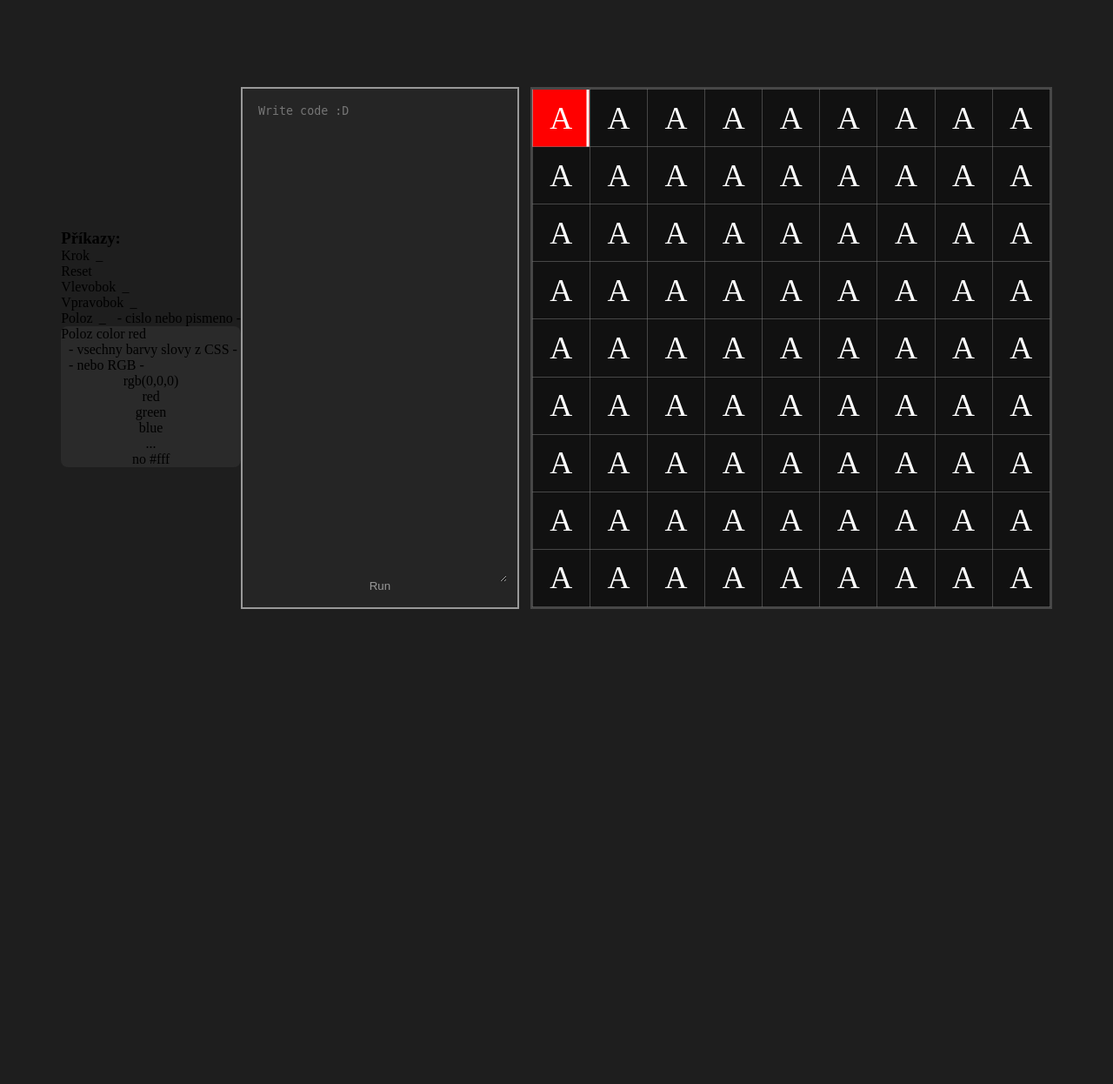
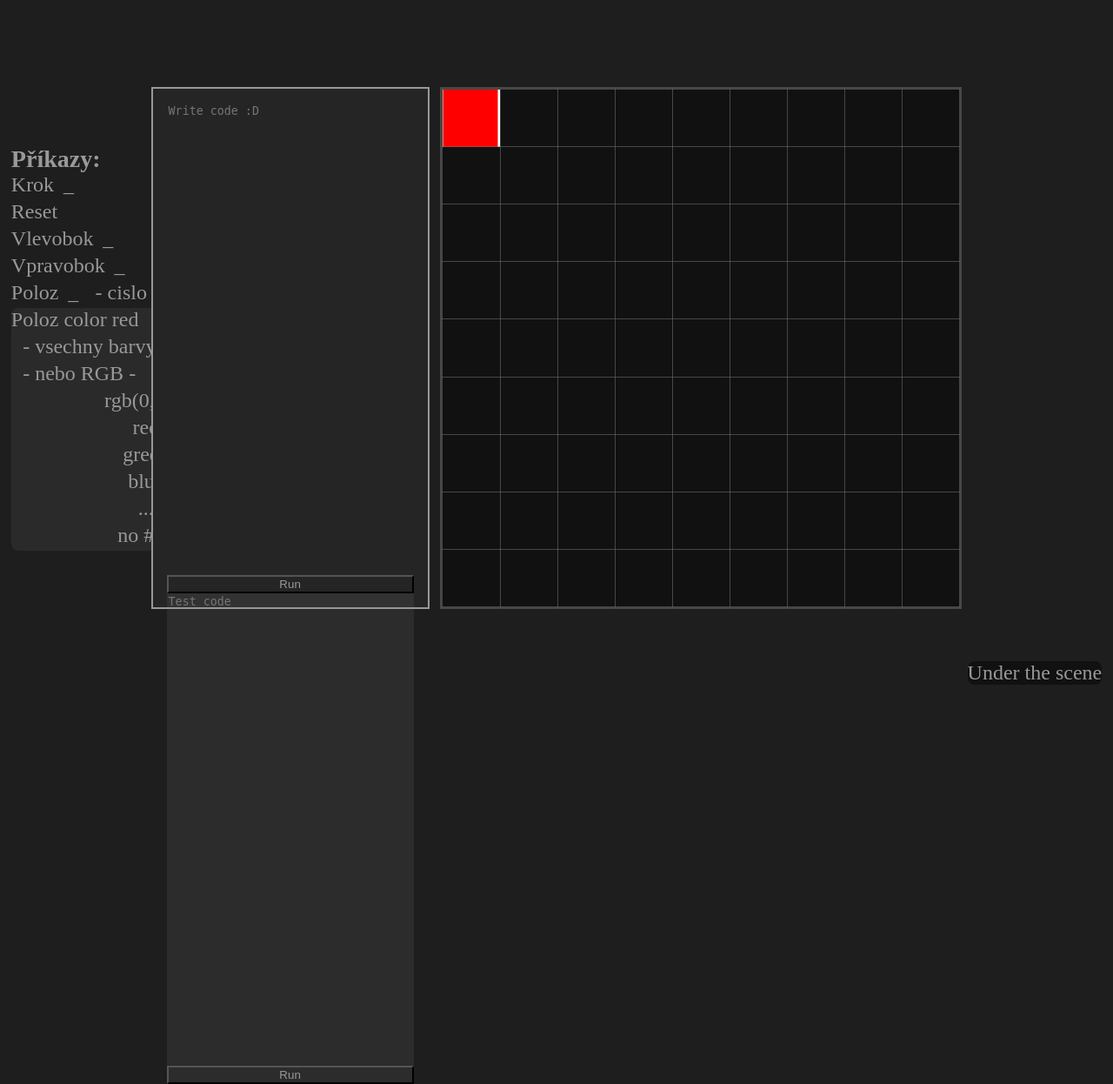
Before and after one commit to Maxrobloxian/Skola, a PHP site: the page made by PRG/Karel/index.php in a window 1280 px wide. Shown: the whole page at 87% size. Before the commit the page ends 700 px from the top, so only its background shows below. Run offline with PHP 8.4, Linux system fonts and the light colour scheme.

Commit message:
Add files via upload

```diff
--- a/PRG/Karel/index.php
+++ b/PRG/Karel/index.php
@@ -37,10 +37,12 @@ include_once 'logic.php';
             <textarea name="text" placeholder="Write code :D"></textarea>
             <button type="submit" name="submit">Run</button>
         </form>
-        <!-- <form action="test.php" method="POST" class="test">
-            <textarea name="text" placeholder="Write code :D"></textarea>
-            <button type="submit" name="submit">Run</button>
-        </form> -->
+        <?php if (isset($_GET["tests"])) echo "
+        <form action='test.php?x=0&y=0' method='POST' class='test'>
+            <textarea name='text' placeholder='Test code'></textarea>
+            <button type='submit' name='submit'>Run</button>
+        </form>";
+        ?>
     </div>
     <div class="field">
         <?php
@@ -48,6 +50,7 @@ include_once 'logic.php';
         MakeGrid();
         ?>
     </div>
+    <a href="index.php?tests=true" class="underScene"> Under the scene</a>
 </body>
 
 </html>
--- a/PRG/Karel/logic.php
+++ b/PRG/Karel/logic.php
@@ -3,7 +3,7 @@
 isset($_GET["x"]) && isset($_GET["y"]) && ctype_digit($_GET["x"]) && ctype_digit($_GET["y"]) ? $player = ["x" => $_GET["x"], "y" => $_GET["y"]] : $player = ["x" => 0, "y" => 0];
 isset($_GET["rotation"]) && ctype_digit($_GET["rotation"]) ? $rotation = (int)$_GET["rotation"] : $rotation = 90;
 isset($_POST["text"]) ? $text = $_POST["text"] : $text = "";
-$gridData = [];
+isset($_GET["grid"]) ? $gridData = json_decode($_GET["grid"]) : $gridData = [];
 
 if (isset($_POST["submit"])) {
     global $player, $text;
@@ -12,60 +12,87 @@ if (isset($_POST["submit"])) {
 }
 
 function MakeGrid() {
+    global $gridData;
+    $gridData == [] ? MakeGridNoData() : MakeGridLoop();
+}
+
+function MakeGridLoop() {
+    global $player, $gridData;
+    $checkLetter = false;
+    $checkColor = false;
+    for ($i = 0; $i < count($gridData); $i++) {
+        $grid[] = explode(";", $gridData[$i]);
+    }
+    echo "<table>";
+    for ($y = 0; $y < 9; $y++) {
+        echo "<tr>";
+        $player["y"] == $y ? $checkPlayer = true : $checkPlayer = false;
+        foreach ($grid as $row) { if ($row[1] == $y) { $checkY = true; break; } $checkY = false; }
+        for ($x = 0; $x < 9; $x++) {
+            if ($checkY) { foreach ($grid as $row) {
+                if ($row[0] == $x && $row[1] == $y) {
+                    if ($row[2][0] == "@" && $row[2][1] == "`") { $checkColor = true; break; }
+                    $checkColor = false;
+                    $checkLetter = true;
+                    break;
+                }
+                $checkLetter = false;} }
+            echo GenerateGridBlock($x, $checkPlayer, $checkColor, $checkLetter, $row[2]);
+            $checkColor = false;
+        } echo "</tr>";
+    } echo "</table>";
+}
+
+function GenerateGridBlock($x, bool $checkPlayer = false, bool $checkColor = false, bool $checkLetter = false, string $letter = ""): string {
+    global $player;
+    $checkPlayer && $x == $player["x"] ? $checkPlayer = true : $checkPlayer = false;
+    return "<td"
+    .($checkPlayer ? " class='player".GetPlayerRotationClass()."'" : "")
+    .($checkColor ? " style='background-color:".substr($letter, 2)."'>" : ">")
+    .($checkLetter ? PlaceLetter($letter): "")."</td>";
+}
+
+function MakeGridNoData() {
     global $player;
     echo "<table>";
     for ($y = 0; $y < 9; $y++) {
         echo "<tr>";
+        $player["y"] == $y ? $checkPlayer = true : $checkPlayer = false;
         for ($x = 0; $x < 9; $x++) {
-            if ($player["x"] == $x && $player["y"] == $y) { echo "<td name='x:$x y:$y' class='player".GetPlayerRotationClass()."'><p>A</p></td>"; }
-            else { echo "<td name='x:$x y:$y'>".PlaceLetter("a")."</td>"; }
+            if ($checkPlayer && $x == $player["x"]) {
+                echo "<td class='player".GetPlayerRotationClass()."'></td>";
+            } else echo "<td></td>";
         } echo "</tr>";
     } echo "</table>";
-}
-
-function CheckGridData($x, $y): string {
-    global $player;
-    if ($player["x"] == $x && $player["y"] == $y) { return " class='player".GetPlayerRotationClass()."'"; }
-    else { return ""; }
 }
 
 function SetPlayer($x, $y) {
     global $player;
     $player = ["x" => $x, "y" => $y];
+    $player["y"] = max(min($player["y"], 8), 0);
+    $player["x"] = max(min($player["x"], 8), 0);
 }
 
 function Move(string $code, int $amount = 1, $placebleObj = NAN) {
-    global $player;
     switch ($code) {
         case "":
             break;
-        case strcasecmp($code, "up") == 0:
-            $player["y"] -= $amount;
-            break;
-        case strcasecmp($code, "down") == 0:
-            $player["y"] += $amount;
-            break;
-        case strcasecmp($code, "left") == 0:
-            $player["x"] -= $amount;
-            break;
-        case strcasecmp($code, "right") == 0:
-            $player["x"] += $amount;
+        case strcasecmp($code, "krok") == 0:
+            MovePlayer($amount);
             break;
         case strcasecmp($code, "reset") == 0:
-            $player = ["x" => 0, "y" => 0];
+            ResetPlayer();
             break;
-        case strcasecmp($code, "vlevokok") == 0:
+        case strcasecmp($code, "vlevobok") == 0:
             RotatePlayer(-$amount);
             break;
-        case strcasecmp($code, "vpravokok") == 0:
+        case strcasecmp($code, "vpravobok") == 0:
             RotatePlayer($amount);
             break;
         case strcasecmp($code, "poloz") == 0:
             PlaceOnPlayer($placebleObj);
             break;
     }
-    $player["y"] = max(min($player["y"], 8), 0);
-    $player["x"] = max(min($player["x"], 8), 0);
 }
 
 function DecodeText(string $string) {
@@ -74,7 +101,7 @@ function DecodeText(string $string) {
 
     for ($i = 0; $i < count($text); $i++) {
         $code = explode(" ", $text[$i]);
-        if (strcasecmp($code[0], "poloz") == 0) { if (count($code) < 2) {continue;} if ($code[1] !== '') { Move($code[0], 0, $code[1]); continue; }}
+        if (strcasecmp($code[0], "poloz") == 0) { if (count($code) < 2) {continue;} if ($code[1] == "color") { Move($code[0], 0, "@`$code[2]"); continue;} if ($code[1] !== '') { Move($code[0], 0, $code[1]); continue; } }
         count($code) > 1 && $code[1] !== '' && ctype_digit($code[1]) ? Move($code[0], $code[1]) : Move($code[0]);
     }
 }
@@ -101,9 +128,45 @@ function RotatePlayer(int $amount) {
 
 function PlaceOnPlayer($placebleObj) {
     global $gridData, $player;
-    $gridData[] = $player["x"].";".$player["y"].";$placebleObj";
+    if ($gridData == []) { $gridData[] = $player["x"].";".$player["y"].";$placebleObj"; return; }
+    foreach ($gridData as $key) {
+        if ($key[0] !== $player["x"] && $key[1] !== $player["y"]) {
+            $gridData[] = $player["x"].";".$player["y"].";$placebleObj";
+            return;
+        }
+    }
 }
 
 function PlaceLetter(string $letter): string {
-    return "<p>".strtoupper($letter)."</p>";
+    return "<p>".strtoupper(substr($letter, 0, 1))."</p>";
 }
+
+function MovePlayer($amount) {
+    global $player, $rotation;
+    switch ($rotation) {
+        case 0:
+            $player["y"] -= $amount;
+            break;
+        case 90:
+            $player["x"] += $amount;
+            break;
+        case 180:
+            $player["y"] += $amount;
+            break;
+        case 270:
+            $player["x"] -= $amount;
+            break;
+        case 360:
+            $player["y"] -= $amount;
+            break;
+    }
+    $player["y"] = max(min($player["y"], 8), 0);
+    $player["x"] = max(min($player["x"], 8), 0);
+}
+
+function ResetPlayer() {
+    global $gridData, $rotation;
+    SetPlayer(0, 0);
+    $gridData = [];
+    $rotation = 90;
+}
--- a/PRG/Karel/style.css
+++ b/PRG/Karel/style.css
@@ -11,6 +11,18 @@ body {
     align-items: center;
 }
 
+.help {
+    position: absolute;
+    left: 0;
+    color: #999;
+    font-size: 1.5em;
+    z-index: -1;
+    margin: 1%;
+}
+.help p {
+    padding-bottom: 4px;
+}
+
 .commands {
     height: 75vh;
     width: 25vw;
@@ -22,6 +34,7 @@ body {
     box-sizing: border-box;
     background-color: #252525;
 }
+
 .commands form {
     height: 100%;
     display: grid;
@@ -35,6 +48,7 @@ body {
     color: #999;
     border: none;
     outline: none;
+    resize: none;
 }
 
 .commands form button {
@@ -42,7 +56,6 @@ body {
     height: 100%;
     background-color: transparent;
     color: #999;
-    border: none;
     outline: none;
 }
 
@@ -62,12 +75,26 @@ body {
 
 .field table td {
     border: 1px solid #7778;
+    width: 10%;
+    height: 10%;
 }
 
 .field table td p {
     color: white;
     text-align: center;
     font-size: 4.5vh;
+}
+
+.underScene {
+    position: absolute;
+    right: 0;
+    bottom: 0;
+    margin: 1%;
+    background-color: #111;
+    border-radius: 8px;
+    color: #999;
+    text-decoration: none;
+    font-size: 1.5em;
 }
 
 .playerUp{
--- a/PRG/Karel/test.css
+++ b/PRG/Karel/test.css
@@ -13,5 +13,9 @@ body {
 }
 
 div {
-    background-color: red;
+    background-color: #500;
 }
+
+.box {
+    background-color: #474;
+}
```
Also changed, not shown: PRG/Karel/test.php (+85 -15 lines).
